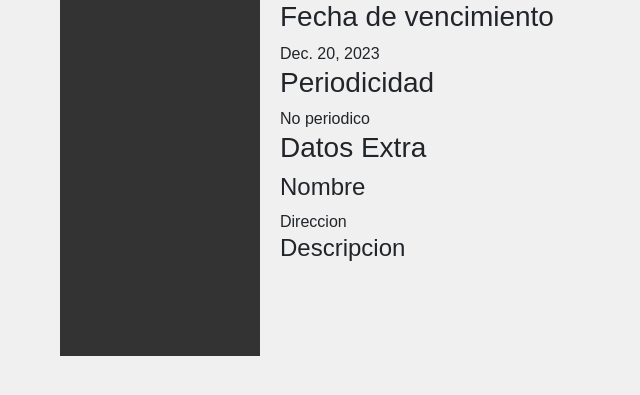
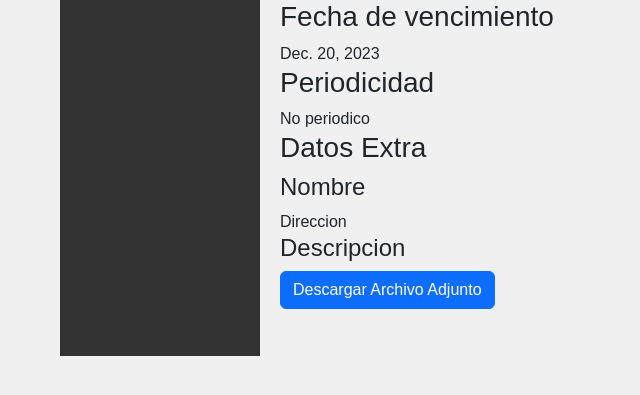
Before and after one commit to SamuelGutierrez24/TaskApp, a Django app: page /taskDetails/5/ in a window 1280 px wide. Shown: the part 314-709 px from the top of the page, without its empty margins (0-640 px from the left). Run offline with Django 5.2, Linux system fonts and the light colour scheme; a user stored in the database is signed in; data comes from the database, SQL or seed files in the repository; both versions use the stored data as it was after the commit.

Commit message:
i try it

```diff
--- a/Task/models.py
+++ b/Task/models.py
@@ -57,5 +57,5 @@ class Task(models.Model):
 class ExtraData(models.Model):
     nameExtra = models.CharField(max_length=100, blank=False)
     contentExtra = models.TextField()
-    archive = models.ImageField(upload_to='files/', null=True, blank=True)
+    archive = models.FileField(upload_to='files/', null=True, blank=True)
     task = models.ForeignKey(Task, on_delete=models.CASCADE, default=1)
--- a/Task/templates/taskDetails.html
+++ b/Task/templates/taskDetails.html
@@ -50,6 +50,7 @@
 
             <h3>Periodicidad</h4>
                 {{ task.periodicity | nToPeriodicity }}
+
             {% if isExtra %}
                 <h3>Datos Extra</h3>
                     {% for n in extra %}
@@ -57,8 +58,17 @@
                             {{n.nameExtra}}
                         <h4>Descripcion</h4>
                             {{n.contentExtra}}
+                        {% if n.archive %} <!-- Si hay un archivo adjunto -->
+                            <form method="POST" action="{% url 'descargar_archivo' %}"> <!-- Enviar a la vista 'descargar_archivo' -->
+                                {% csrf_token %}
+                                <input type="hidden" name="id_tarea" value="{{task.id}}"/> <!-- Enviar el id de la tarea -->
+                                <input type="hidden" name="nombre_archivo" value="{{n.archive}}"/> <!-- Enviar el nombre del archivo -->
+                                <input type="submit" class="btn btn-primary" type="button" value="Descargar Archivo Adjunto"> <!-- Botón para descargar -->
+                            </form>
+                        {% endif %}
                     {% endfor %}
             {% endif %}
+
 
 
         {% endblock %}
--- a/TaskApp/urls.py
+++ b/TaskApp/urls.py
@@ -27,6 +27,8 @@ import Task.views.signUp as signUp
 import Task.views.login as login
 import Task.views.home as home
 import Task.views.signOut as logOut
+from Task.views import descargarArchivo
+
 from django.conf import settings
 from django.conf.urls.static import static
 
@@ -43,6 +45,7 @@ urlpatterns = [
     path('taskDetails/<int:tID>/', taskDetails.taskDetails, name = 'taskDetails'),
     path('editTask/<int:task_id>/', editTask.editTask, name='editTask'),
     path('deleteTask/<int:task_id>/', deleteTask.deleteTask, name='delete_task'),
+    path('download/', descargarArchivo.DescargarArchivoView.as_view(), name='descargar_archivo'),
 
 
-]+ static(settings.STATIC_URL, document_root=settings.STATIC_ROOT)
+]+ static(settings.MEDIA_URL, document_root=settings.MEDIA_ROOT)
```
Also changed, not shown: Task/views/descargarArchivo.py (added, +14 -0 lines), TaskApp/settings.py (+3 -4 lines), Task/migrations/0003_alter_extradata_archive.py (added), Task/migrations/0004_alter_extradata_archive.py (added), db.sqlite3.
